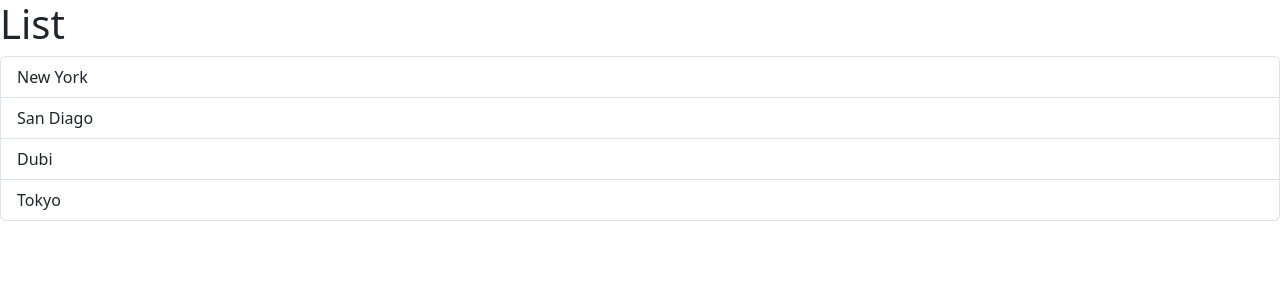
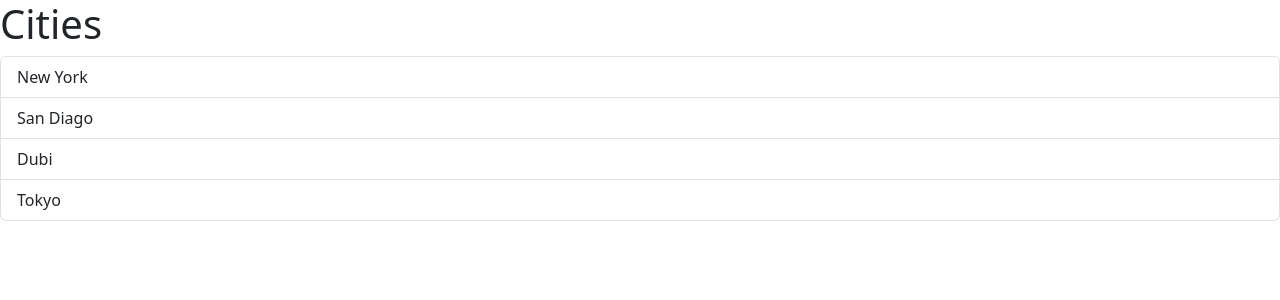
Before and after one commit to Vidacelinda/react-web-test, a React (Vite) app in the folder react-app/: page / in a window 1280 px wide. Shown: the top 300 px of the page. Built offline with nearby package versions, Linux system fonts and the light colour scheme.

Commit message:
Passing data via Props
make the Heading dynamic using Props

```diff
--- a/react-app/src/App.tsx
+++ b/react-app/src/App.tsx
@@ -3,9 +3,14 @@
 //have the message compnnent in here too
 
 //component
-function App(){
+function App() {
   // return <div><Message/></div>
-  return <div><ListGroup/></div>
+  let items = ["New York", "San Diago", "Dubi", "Tokyo"];
+  return (
+    <div>
+      <ListGroup items={items} heading="Cities"/>
+    </div>
+  );
 }
 //export App compnet so it could be used somewhere else
 export default App;
--- a/react-app/src/components/ListGroup.tsx
+++ b/react-app/src/components/ListGroup.tsx
@@ -2,16 +2,23 @@
 
 import { useState } from "react";
 
-function ListGroup() {
-  let items = ["New York", "San Diago", "Dubi", "Tokyo"];
-  //   let selectedIndex =0;
+//
+//type anotations to spefify the type of properties
+interface ListGroupProps{
+    items:string[];
+    heading:string;
+}
+
+function ListGroup({items,heading}:ListGroupProps) {
+
+
   // Hook
   const [selectedIndex, setSelectedIndex] = useState(-1);
 
   //JSX markup
   return (
     <>
-      <h1>List</h1>
+      <h1>{heading}</h1>
       {items.length === 0 && <p>No item Found</p>}
       <ul className="list-group">
         {items.map((item, index) => (
```
